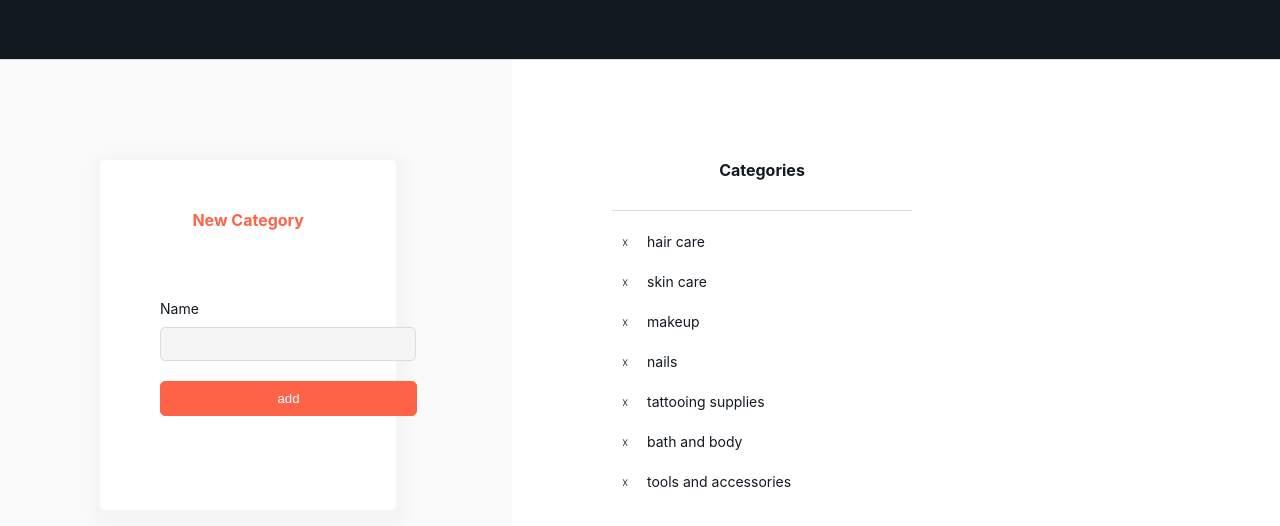
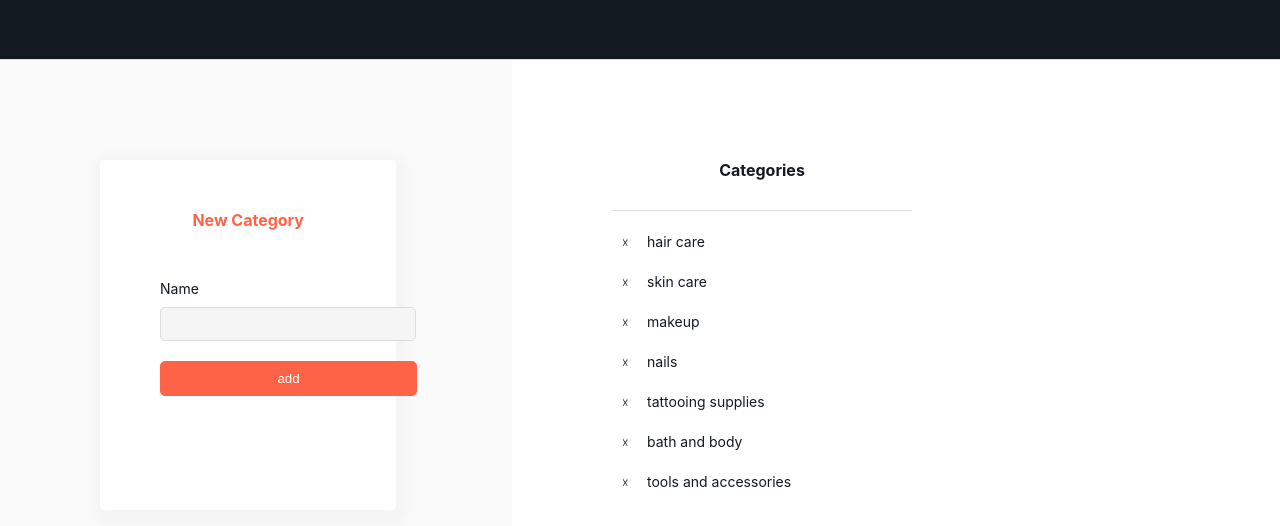
Before and after one commit to dorsamaleki/barbat-studio-task, a React (Create React App) app: page /new-category in a window 1280 px wide. Shown: the top 526 px of the page. Built offline with nearby package versions, Linux system fonts and the light colour scheme.

Commit message:
some changes

```diff
--- a/src/NewCategory.module.css
+++ b/src/NewCategory.module.css
@@ -16,7 +16,7 @@
   height: 350px;
 }
 .subject1 {
-  padding-bottom: 60px;
+  padding-bottom: 40px;
   font-weight: bold;
   text-align: center;
   color: tomato;
```
